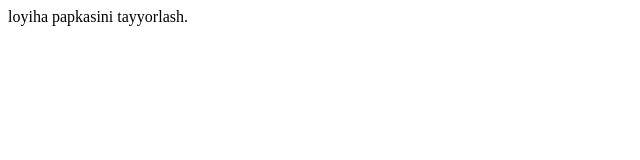
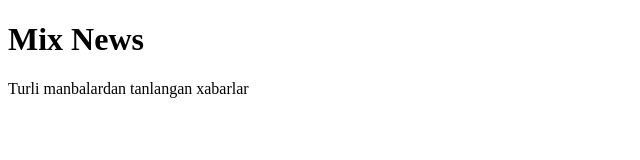
Before and after one commit to thtfnx/git-fundaments, a plain HTML site: page index.html in a window 1280 px wide. Shown: the whole page, without its empty margins (0-640 px from the left). Drawn offline with Linux system fonts and the light colour scheme.

Commit message:
Add side heading and motto

```diff
--- a/index.html
+++ b/index.html
@@ -7,6 +7,7 @@
     <title> Git asoslari</title>
 </head>
    <body>
-      loyiha papkasini tayyorlash.
+      <h1>Mix News</h1>
+      <p>Turli manbalardan tanlangan xabarlar</p>
    </body>
 </html>
```
